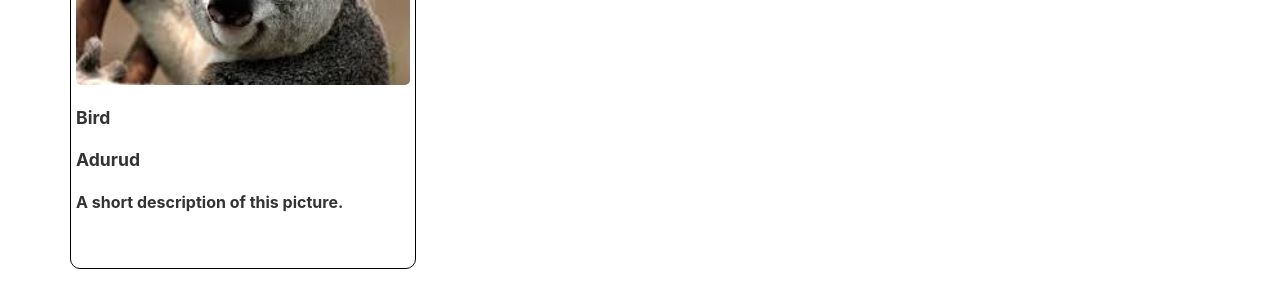
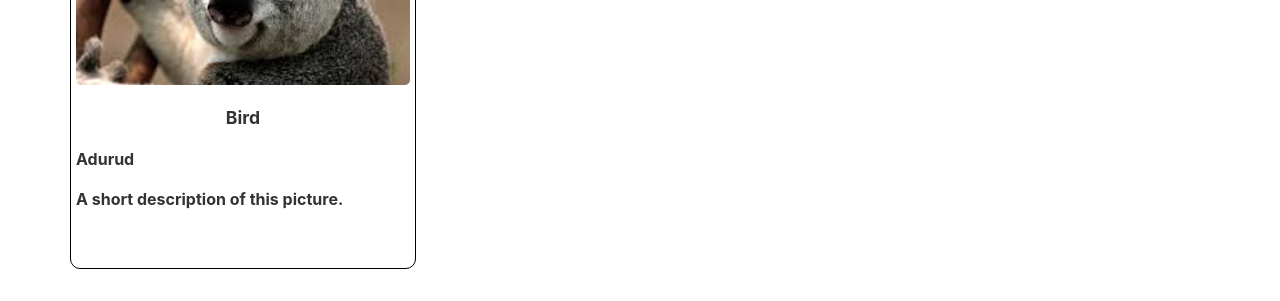
Before and after one commit to Quarks-IISc/blog, a Jekyll site: the page built from pictures.html, in a window 1280 px wide. Shown: the part 335-636 px from the top of the page. Built offline with Jekyll 4.4.1, drawn with Linux system fonts in a browser that asks for light colours; nearby versions of some CDN libraries.

Commit message:
Author CSS

```diff
--- a/assets/css/screen.css
+++ b/assets/css/screen.css
@@ -1160,6 +1160,13 @@ iframe {
     margin-top: 10px;
     font-weight: normal;
     color: #333333;
+}
+
+.pictures-author {
+    font-size: 1rem;
+    margin-top: 10px;
+    font-weight: normal;
+    color: #333333;
     text-align: left;
 }
 
--- a/pictures.html
+++ b/pictures.html
@@ -24,7 +24,7 @@ title: Pictures
                                 <strong>{{ post.title }}</strong>
                             </p>
                             <!-- Display the Author Name -->
-                            <p class="pictures-name">
+                            <p class="pictures-author">
                                 <strong>{{ post.author }}</strong>
                             </p>
                             <!-- Display the post description -->
```
